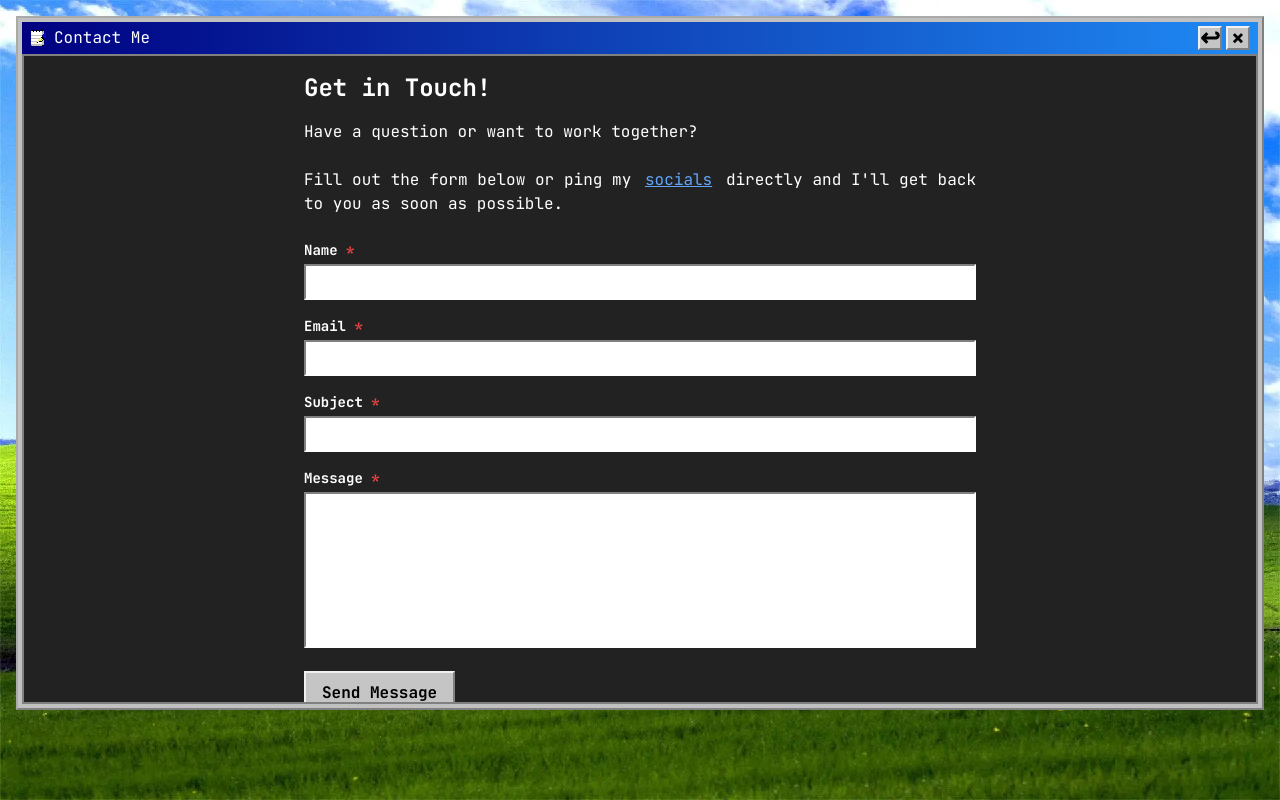
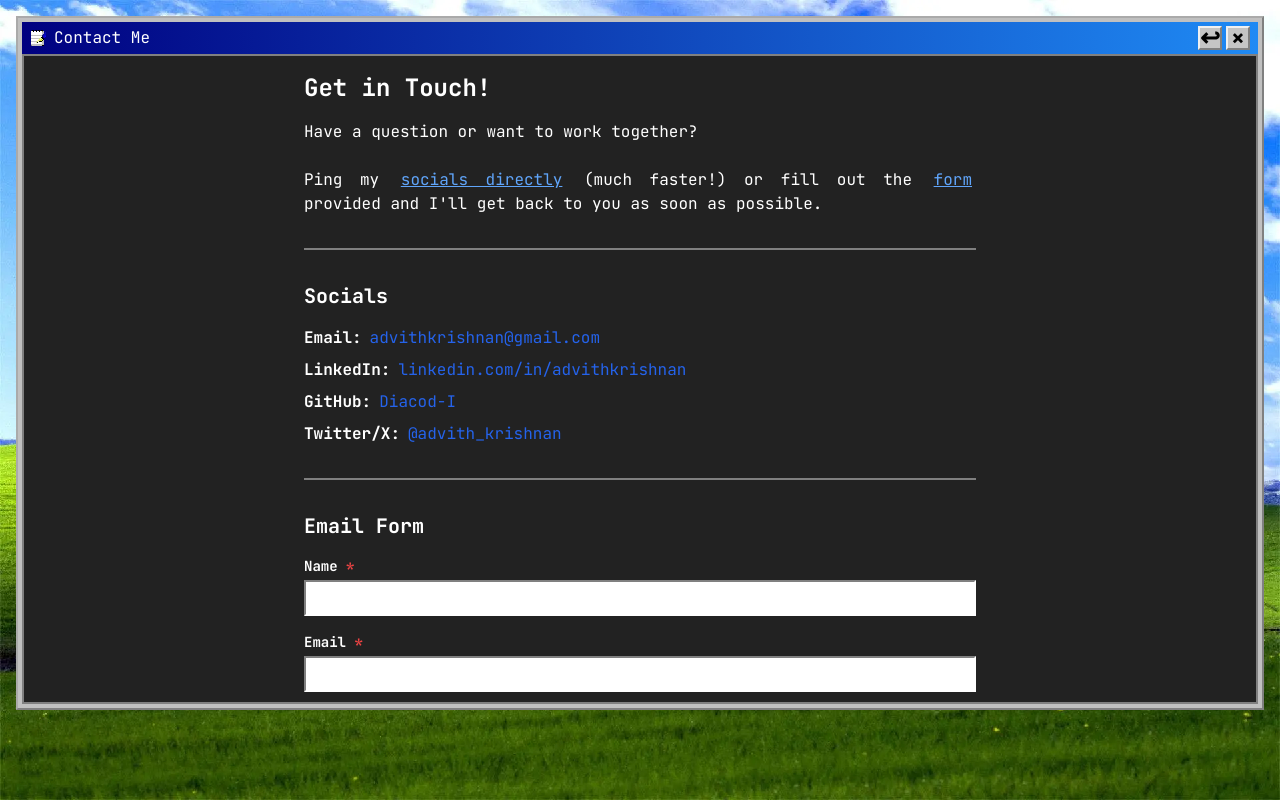
Before and after one commit to Diacod-I/portfolio-and-blog-site, a Next.js app: page /contact in a window 1280 px wide. Built offline with nearby package versions, Linux system fonts and the light colour scheme.

Commit message:
nit: update content in Contact Page

```diff
--- a/app/contact/page.tsx
+++ b/app/contact/page.tsx
@@ -94,8 +94,42 @@ export default function ContactPage() {
             <h1 className="text-2xl font-bold mb-4 text-white">Get in Touch!</h1>
             <p className="mb-6 text-white text-justify">
               Have a question or want to work together?
-              <br/><br/>Fill out the form below or ping my <a href="#other-ways" className="text-blue-400 underline hover:text-blue-600 mx-1">socials</a> directly and I'll get back to you as soon as possible.
+              <br/><br/>Ping my <a href="#other-ways" className="text-blue-400 underline hover:text-blue-600 mx-1">socials directly</a> (much faster!) or fill out the <a href="#other-ways" className="text-blue-400 underline hover:text-blue-600 mx-1">form</a> provided and I'll get back to you as soon as possible.
             </p>
+
+            <div className="mt-8 pt-8 border-t-2 border-[#808080]"/>
+
+              <h2 id="other-ways" className="text-xl font-bold mb-4 text-white">Socials</h2>
+              <div className="space-y-2 text-white">
+                <p className="flex items-center gap-2">
+                  <strong>Email:</strong>
+                  <a href="mailto:advithkrishnan@gmail.com" className="text-blue-600 hover:underline">
+                    advithkrishnan@gmail.com
+                  </a>
+                </p>
+                <p className="flex items-center gap-2">
+                  <strong>LinkedIn:</strong>
+                  <a href="https://www.linkedin.com/in/advithkrishnan/" target="_blank" rel="noopener noreferrer" className="text-blue-600 hover:underline">
+                    linkedin.com/in/advithkrishnan
+                  </a>
+                </p>
+                <p className="flex items-center gap-2">
+                  <strong>GitHub:</strong>
+                  <a href="https://github.com/Diacod-I" target="_blank" rel="noopener noreferrer" className="text-blue-600 hover:underline">
+                    Diacod-I
+                  </a>
+                </p>
+                <p className="flex items-center gap-2">
+                  <strong>Twitter/X:</strong>
+                  <a href="https://x.com/advith_krishnan" target="_blank" rel="noopener noreferrer" className="text-blue-600 hover:underline">
+                    @advith_krishnan
+                  </a>
+                </p>
+              </div>
+
+            <div className="mt-8 pt-8 border-t-2 border-[#808080]"/>
+
+            <h2 id="form" className="text-xl font-bold mb-4 text-white">Email Form</h2>
 
             <form onSubmit={handleSubmit} className="space-y-4">
               <div>
@@ -182,36 +216,6 @@ export default function ContactPage() {
                 )}
               </div>
             </form>
-
-            <div className="mt-8 pt-8 border-t-2 border-[#808080]">
-              <h2 id="other-ways" className="text-xl font-bold mb-4 text-white">Other Ways to Reach Me</h2>
-              <div className="space-y-2 text-white">
-                <p className="flex items-center gap-2">
-                  <strong>Email:</strong>
-                  <a href="mailto:advithkrishnan@gmail.com" className="text-blue-600 hover:underline">
-                    advithkrishnan@gmail.com
-                  </a>
-                </p>
-                <p className="flex items-center gap-2">
-                  <strong>LinkedIn:</strong>
-                  <a href="https://www.linkedin.com/in/advithkrishnan/" target="_blank" rel="noopener noreferrer" className="text-blue-600 hover:underline">
-                    linkedin.com/in/advithkrishnan
-                  </a>
-                </p>
-                <p className="flex items-center gap-2">
-                  <strong>GitHub:</strong>
-                  <a href="https://github.com/Diacod-I" target="_blank" rel="noopener noreferrer" className="text-blue-600 hover:underline">
-                    Diacod-I
-                  </a>
-                </p>
-                <p className="flex items-center gap-2">
-                  <strong>Twitter/X:</strong>
-                  <a href="https://x.com/advith_krishnan" target="_blank" rel="noopener noreferrer" className="text-blue-600 hover:underline">
-                    @advith_krishnan
-                  </a>
-                </p>
-              </div>
-            </div>
           </div>
         </div>
       </div>
--- a/components/ImageViewer.tsx
+++ b/components/ImageViewer.tsx
@@ -23,6 +23,7 @@ export default function ImageViewer() {
   const [prevIndex, setPrevIndex] = useState<number>(0)
   const [previewOpen, setPreviewOpen] = useState(false);
   const [hoveredIdx, setHoveredIdx] = useState<number | null>(null);
+  const [previewIndex, setPreviewIndex] = useState<number>(0);
 
   // Fetch photos from Supabase
   useEffect(() => {
@@ -199,13 +200,13 @@ export default function ImageViewer() {
               ×
             </button>
             <img
-              src={images[currentIndex].image_url}
-              alt={images[currentIndex].alt_text}
+              src={images[previewIndex].image_url}
+              alt={images[previewIndex].alt_text}
               className="max-w-full max-h-[60vh] rounded-lg border border-[#353945] shadow-lg"
               style={{ imageRendering: 'pixelated' }}
             />
             <div className="mt-4 text-center text-white text-lg font-semibold">
-              {images[currentIndex].description}
+              {images[previewIndex].description}
             </div>
           </div>
         </div>
@@ -252,7 +253,7 @@ export default function ImageViewer() {
                     {hoveredIdx === idx && (
                       <button
                         className="absolute inset-0 flex items-center justify-center bg-black bg-opacity-40 transition-opacity group-hover:opacity-100 opacity-100"
-                        onClick={() => { setCurrentIndex(idx); setPreviewOpen(true); }}
+                        onClick={() => { setPreviewIndex(idx); setPreviewOpen(true); }}
                         style={{ zIndex: 20 }}
                       >
                         <span className="bg-blue-600 hover:bg-blue-700 text-white font-semibold px-4 py-2 rounded shadow-lg border border-[#353945] text-lg transition-all">Preview Image</span>
```
